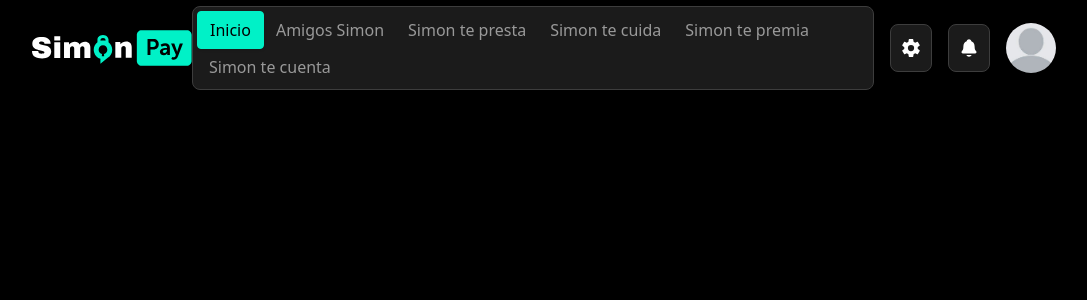
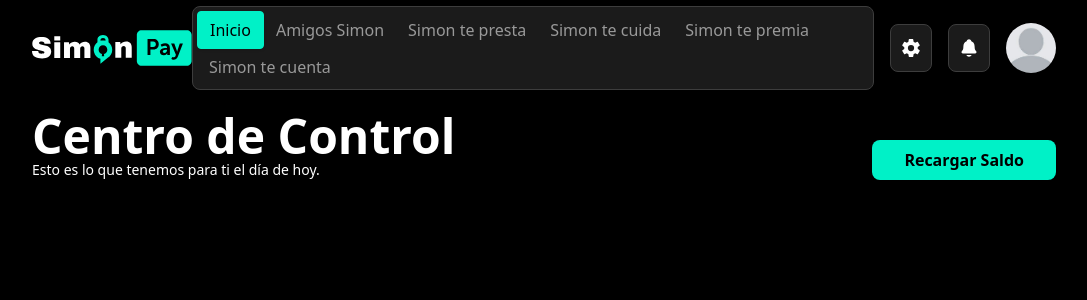
Before and after one commit to sebastianpl1306/simon-pay, a Next.js app: page / in a window 1280 px wide. Shown: the top 300 px of the page, without its empty margins (96-1183 px from the left). Built offline with nearby package versions, Linux system fonts and the light colour scheme.

Commit message:
Creación de sección main home

```diff
--- a/src/app/page.tsx
+++ b/src/app/page.tsx
@@ -2,8 +2,17 @@ import { HeaderHome } from "@/components";
 
 export default function Home() {
   return (
-    <main>
+    <>
       <HeaderHome/>
-    </main>
+      <main className="w-full md:w-4/5 m-auto text-white">
+        <div className="flex justify-between items-end mt-4">
+          <div>
+            <h1 className="text-5xl font-semibold">Centro de Control</h1>
+            <p className="text-sm font-normal">Esto es lo que tenemos para ti el día de hoy.</p>
+          </div>
+          <button className="bg-primary rounded-lg py-2 px-8 font-semibold text-black">Recargar Saldo</button>
+        </div>
+      </main>
+    </>
   );
 }
```
